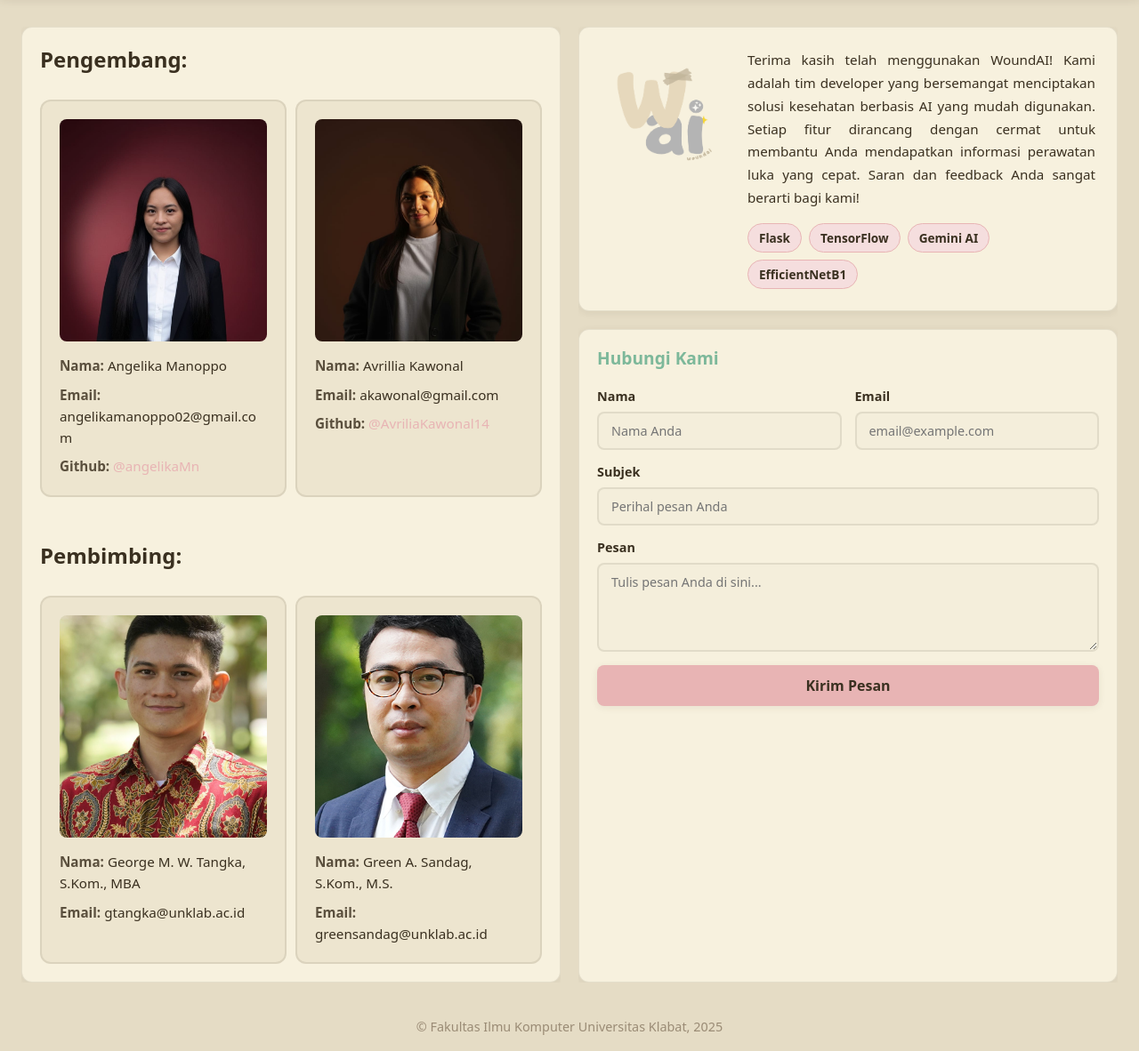
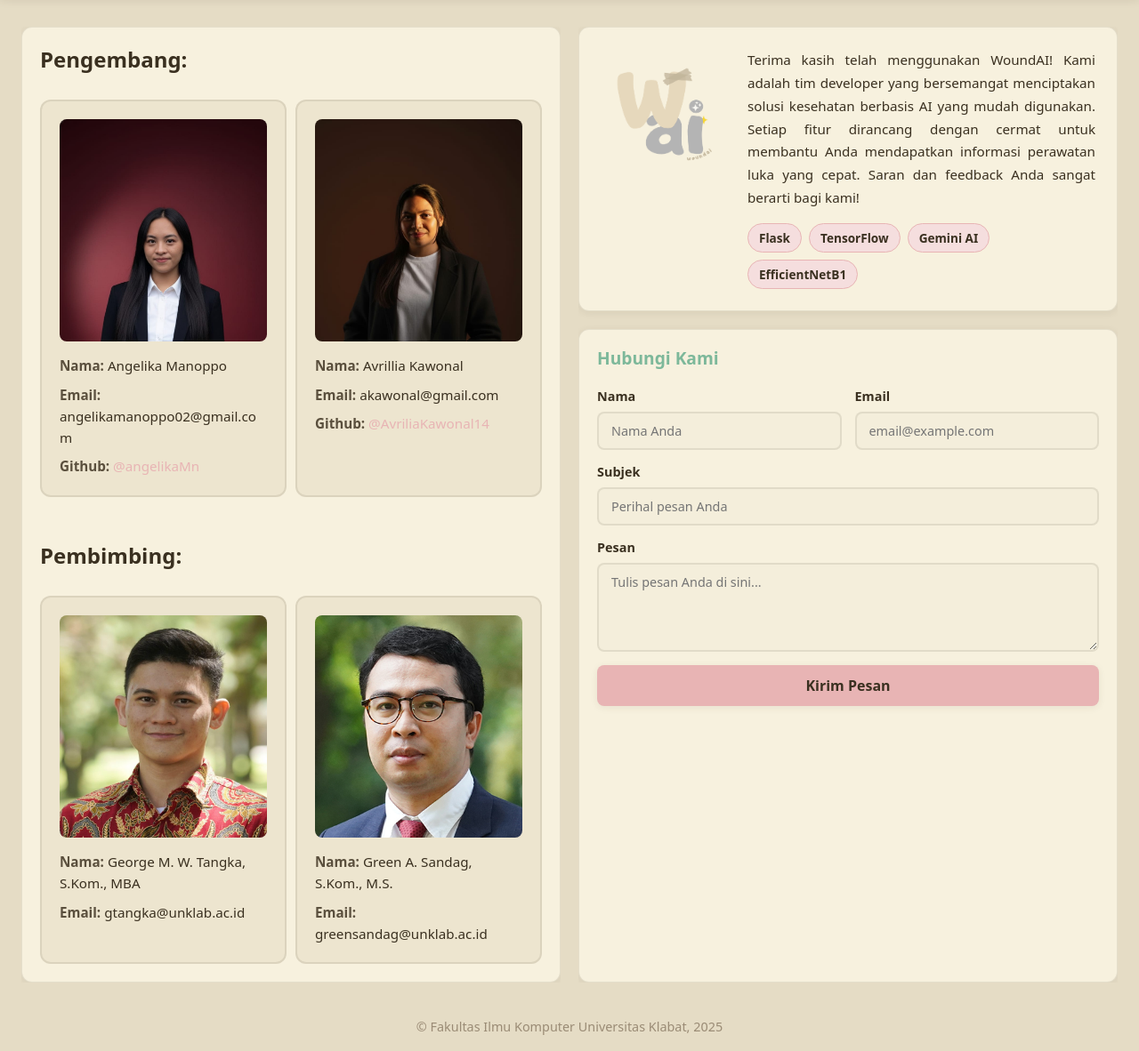
Before and after one commit to angelikaMn/woundai, a Flask app: page /contact in a window 1280 px wide. Shown: the part 83-1265 px from the top of the page at 89% size. Run offline with Flask 3, Linux system fonts and the light colour scheme; parts of the project's set-up code (start-up, migrations or seed data) failed here and were passed over.

Commit message:
fixed photo

```diff
--- a/templates/contact.html
+++ b/templates/contact.html
@@ -14,6 +14,11 @@
 
     <!-- Toast Notification Styles -->
     <style>
+        /* Fix for team photos to align top so hair isn't cut off */
+        .team-photo img {
+            object-position: top;
+        }
+
         .toast {
             visibility: hidden;
             min-width: 250px;
```
